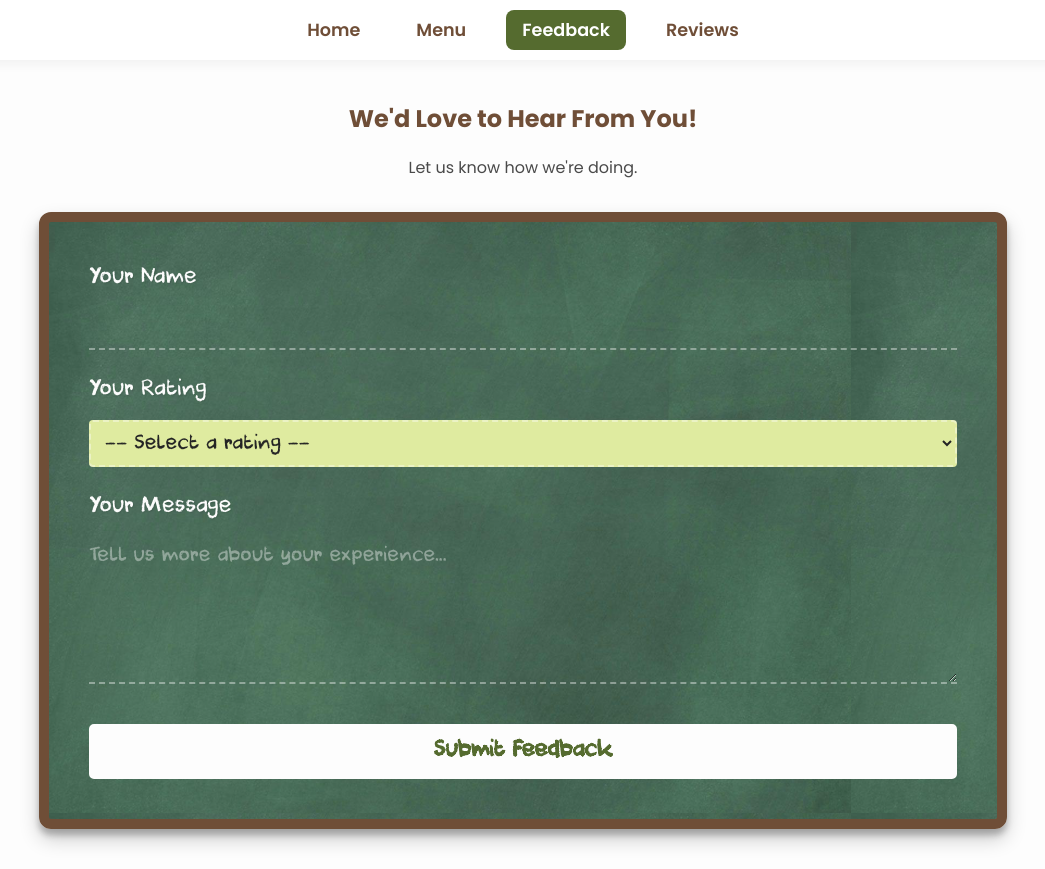
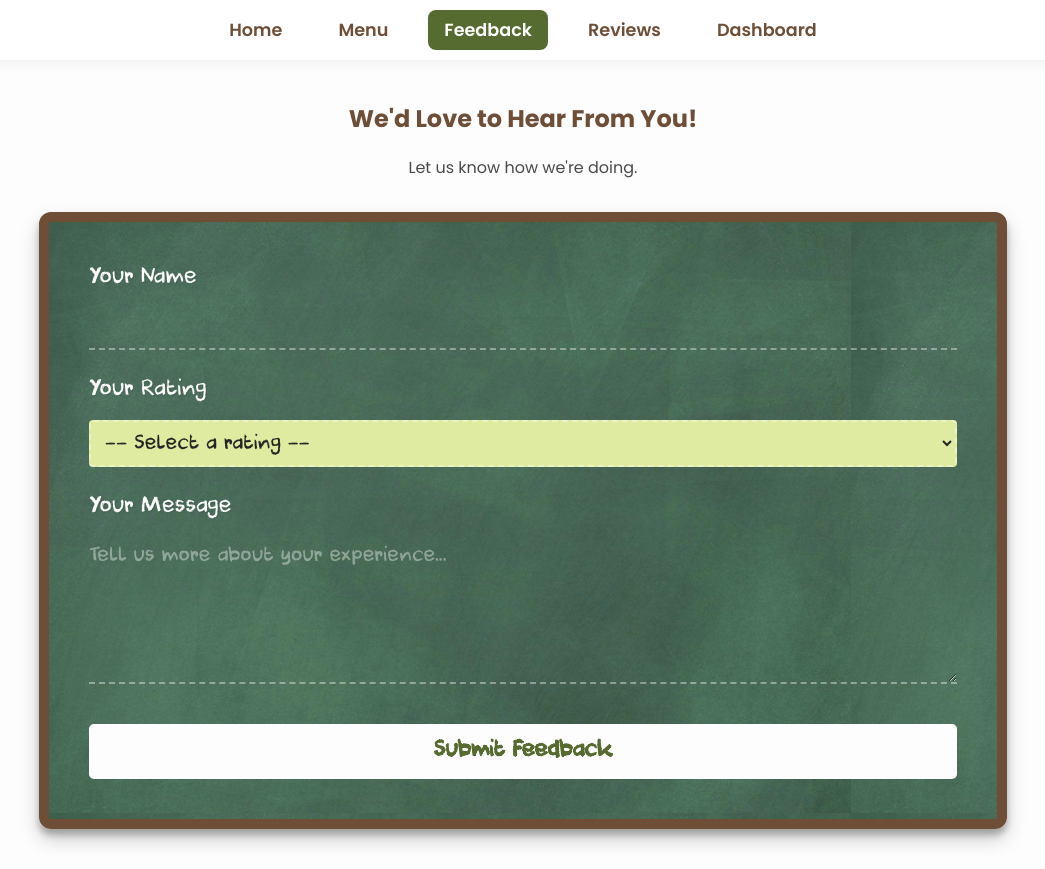
Before and after one commit to anagha51/awp-mini-project, a plain HTML site: page frontend/feedback.html in a window 1280 px wide. Shown: the whole page, without its empty margins (117-1162 px from the left). Drawn offline with Linux system fonts and the light colour scheme.

Commit message:
Update feedback.html

```diff
--- a/frontend/feedback.html
+++ b/frontend/feedback.html
@@ -13,6 +13,7 @@
         <li><a href="menu.html">Menu</a></li>
         <li><a href="feedback.html" class="active">Feedback</a></li>
         <li><a href="reviews.html">Reviews</a></li>
+        <li><a href="admin.html">Dashboard</a></li>
       </ul>
     </nav>
 
@@ -56,4 +57,5 @@
 
     <script src="feedback.js"></script>
   </body>
+
 </html>
```
